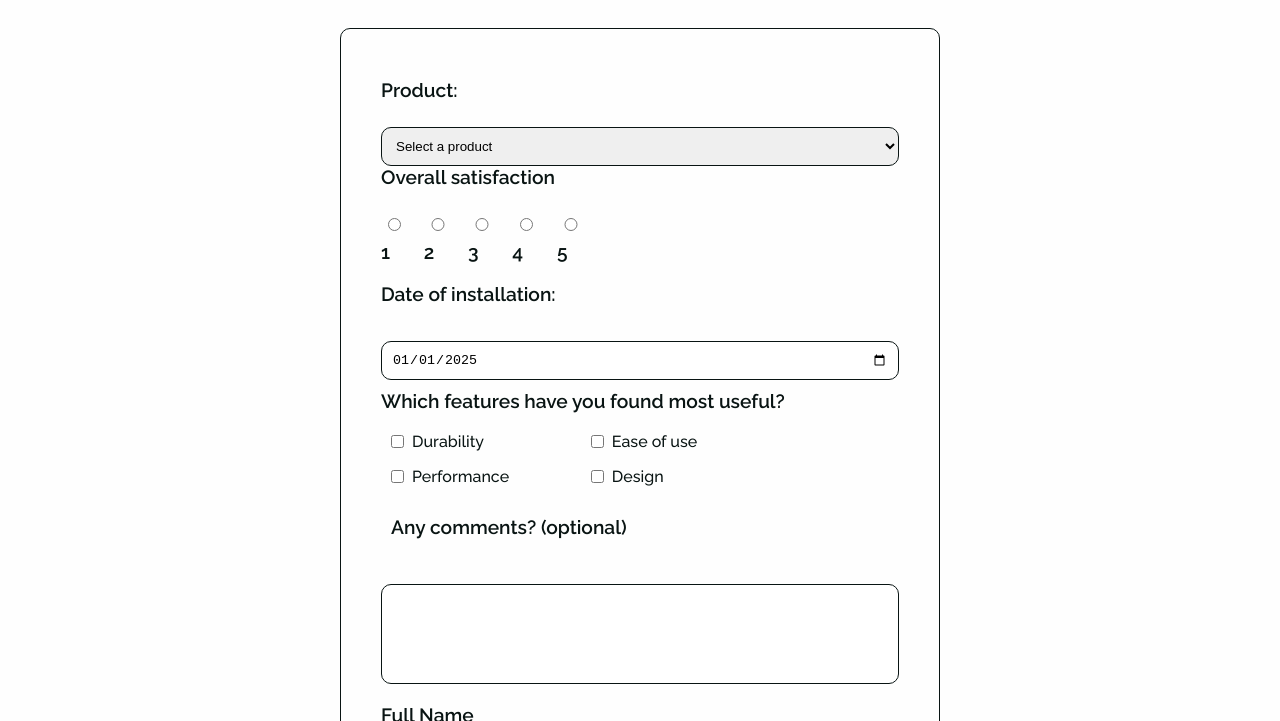
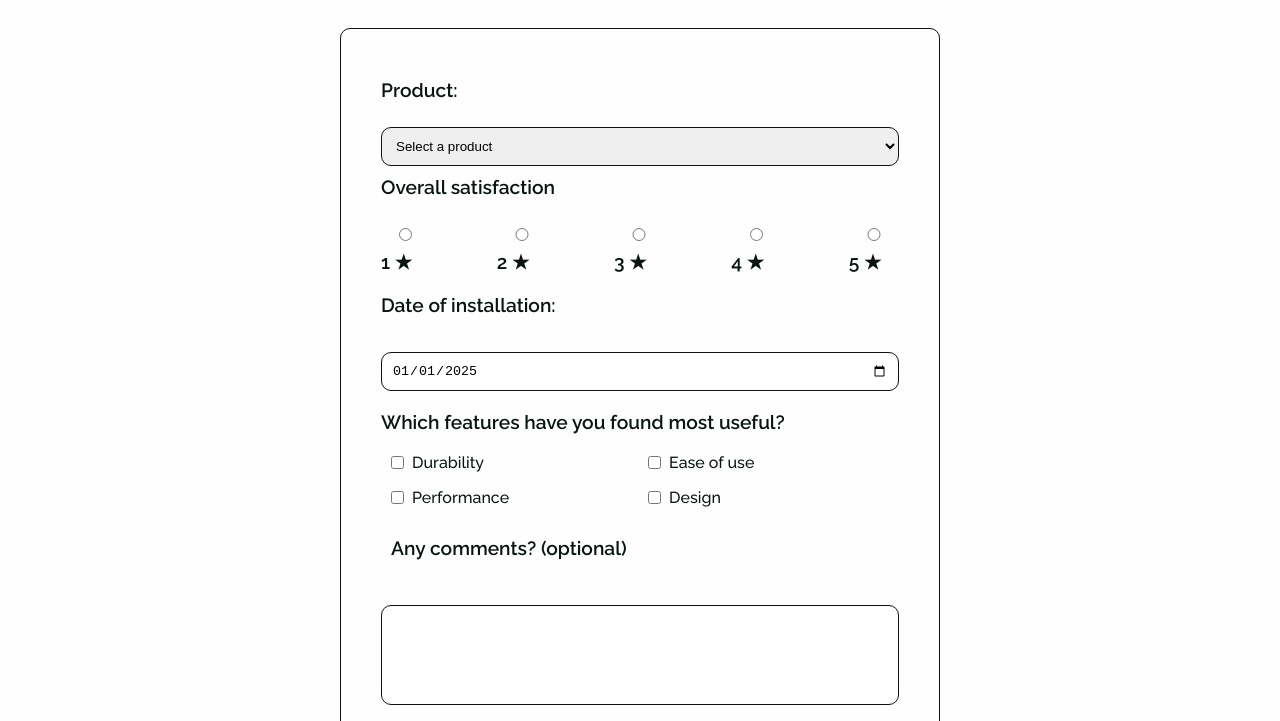
Before and after one commit to pluska/wdd131, a plain HTML site: page form.html in a window 1280 px wide. Shown: the part 79-800 px from the top of the page. Drawn offline with Linux system fonts and the light colour scheme.

Commit message:
Second round of fixed on form

```diff
--- a/form.html
+++ b/form.html
@@ -35,15 +35,15 @@
                     <legend>Overall satisfaction</legend>
                     <div class="rating-container">
                         <label for="rating-1"><input type="radio" name="rating" id="rating-1" value="1" required>
-                            1</label>
+                            1 ★</label>
                         <label for="rating-2"><input type="radio" name="rating" id="rating-2" value="2" required>
-                            2</label>
+                            2 ★</label>
                         <label for="rating-3"><input type="radio" name="rating" id="rating-3" value="3" required>
-                            3</label>
+                            3 ★</label>
                         <label for="rating-4"><input type="radio" name="rating" id="rating-4" value="4" required>
-                            4</label>
+                            4 ★</label>
                         <label for="rating-5"><input type="radio" name="rating" id="rating-5" value="5" required>
-                            5</label>
+                            5 ★</label>
                     </div>
                 </fieldset>
             </div>
--- a/styles/form.css
+++ b/styles/form.css
@@ -122,11 +122,16 @@ button:hover {
     border: 1px solid var(--dark);
 }
 
+.form-row fieldset {
+    width: 100%;
+    margin-top: 10px;
+}
+
 .rating-container {
     width: 100%;
     justify-self: center;
     align-self: center;
-    justify-items: space-evenly;
+    justify-content: space-between;
     display: flex;
     flex-direction: row;
     gap: 1rem;
```
